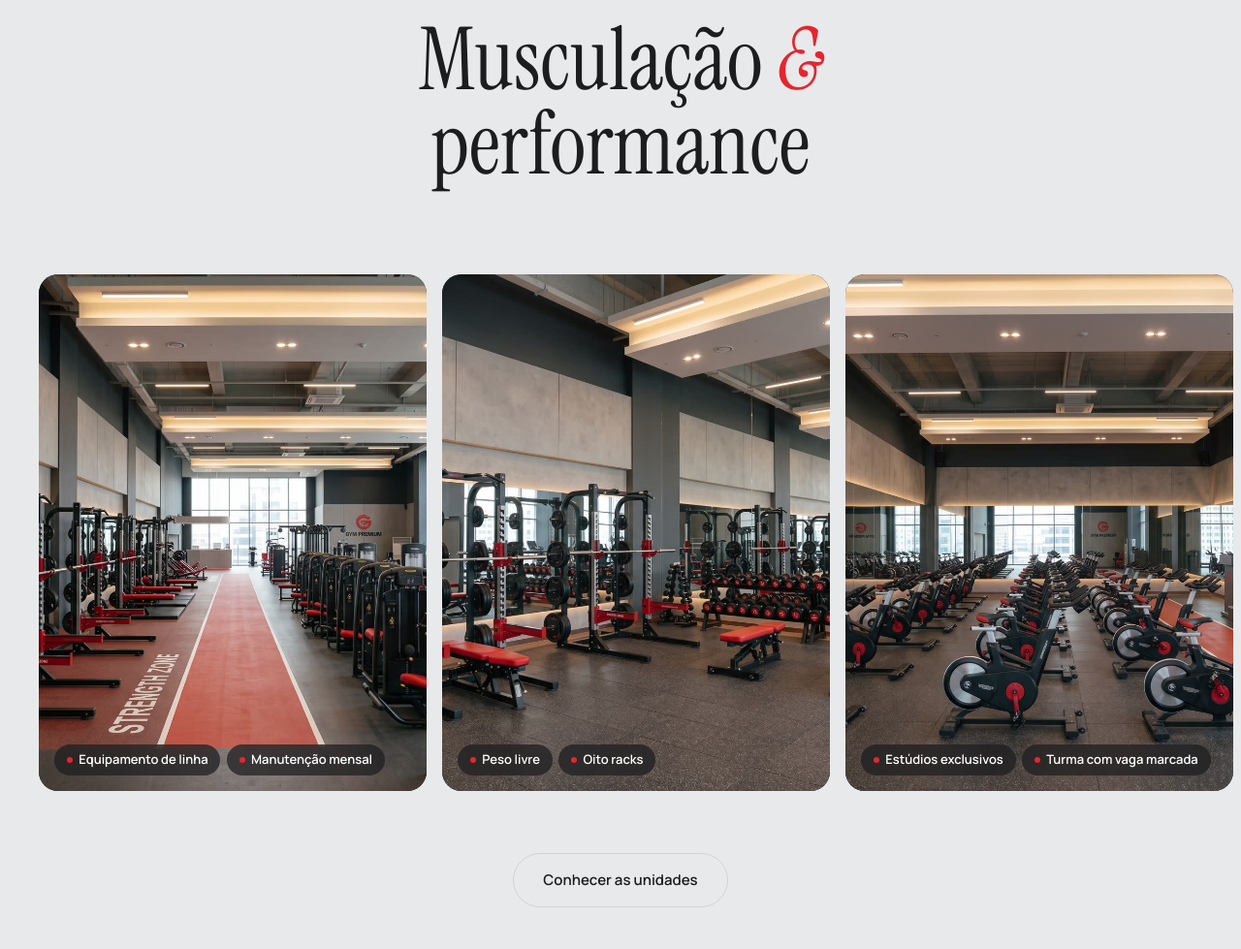
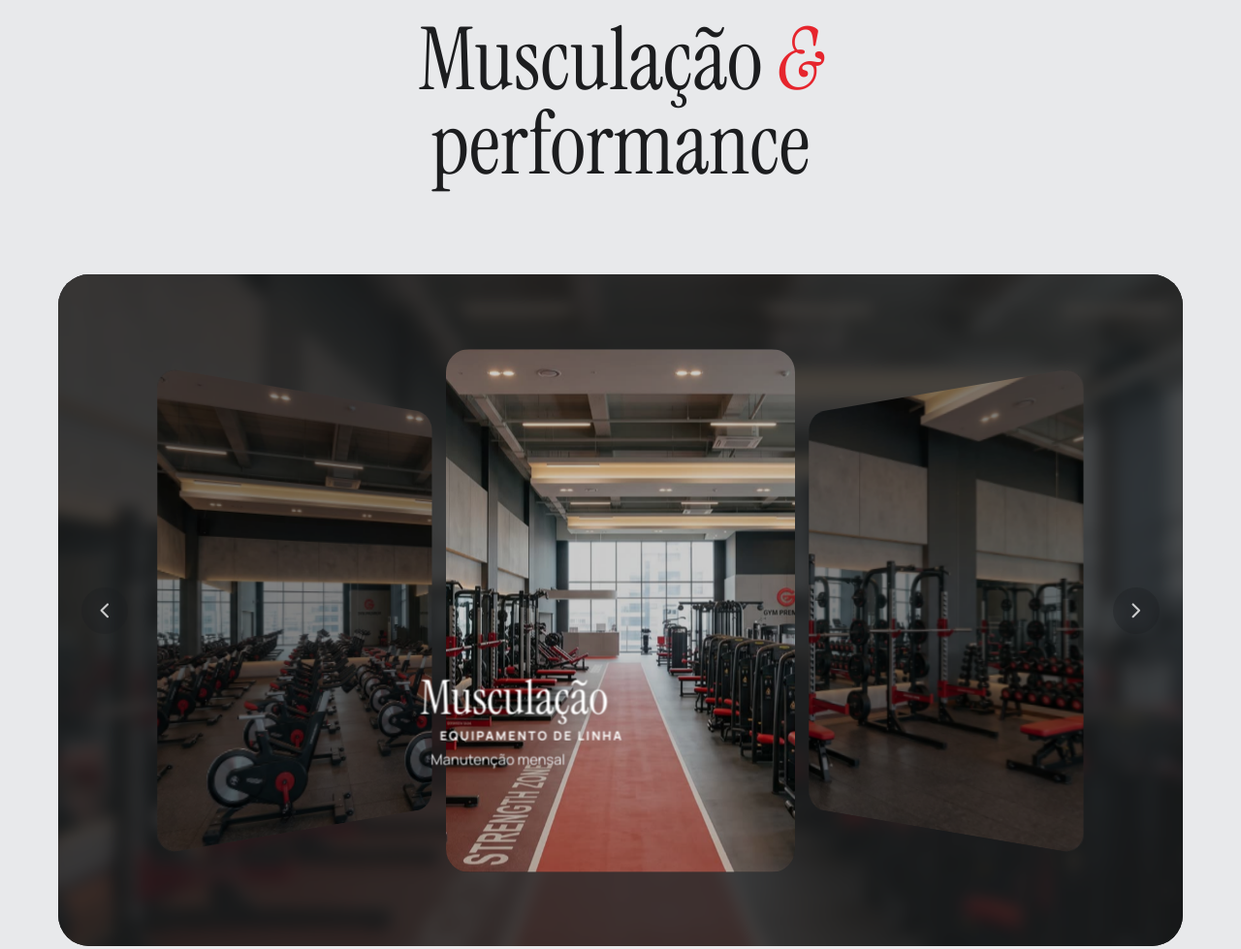
Before and after one commit to LuanTreuke/Academia-Modelo4, a plain HTML site: page index.html in a window 1280 px wide. Shown: the part 1683-2662 px from the top of the page at 97% size. Drawn offline with Linux system fonts and the light colour scheme.

Commit message:
Troca a vitrine com rolagem por um carrossel 3D
A secao Musculacao & performance agora mostra as fotos num carrossel com
a foto do centro ampliada e inclinando com o mouse, as vizinhas giradas
para os lados e o fundo desfocado trocando junto. A barra de rolagem
saiu: a troca e pelas setas, pelo teclado ou deslizando o dedo.

Efeito adaptado do Voyage Slider, sem a tela de carregamento e sem
dependencias externas.

Co-Authored-By: Claude Opus 5 <noreply@anthropic.com>

```diff
--- a/assets/css/secoes.css
+++ b/assets/css/secoes.css
@@ -164,69 +164,265 @@
   color: var(--cor-acento);
 }
 
+/* Carrossel 3D montado por vitrine.js. A foto do centro fica maior e
+   inclina com o mouse; as vizinhas giram para os lados. Sem barra de
+   rolagem: a troca é pelas setas, pelo teclado ou deslizando o dedo.
+   Slides, textos e fundos ficam empilhados na mesma célula do grid e só
+   mudam de posição pelos atributos data-atual, data-proximo,
+   data-anterior e data-oculto. */
 .vitrine {
-  display: flex;
-  gap: var(--e-2);
-  overflow-x: auto;
-  scroll-snap-type: x mandatory;
-  padding-inline: max(
-    clamp(1.25rem, 4vw, 2.5rem),
-    calc((100vw - var(--largura-max)) / 2)
+  --slide-largura: clamp(170px, 24vw, 300px);
+  --slide-proporcao: 2 / 3;
+  --vitrine-duracao: 800ms;
+  --vitrine-curva: ease;
+  --vitrine-margem: clamp(1.25rem, 4vw, 2.5rem);
+
+  position: relative;
+  isolation: isolate;
+  display: grid;
+  place-items: center;
+  width: min(
+    calc(100% - 2 * var(--vitrine-margem)),
+    calc(var(--largura-max) - 5rem)
   );
-  scroll-padding-inline: max(
-    clamp(1.25rem, 4vw, 2.5rem),
-    calc((100vw - var(--largura-max)) / 2)
-  );
-  padding-bottom: var(--e-2);
-  scrollbar-width: thin;
+  /* a foto do centro tem escala 1.2 e proporção 2:3, logo 1.8x a largura */
+  min-height: calc(var(--slide-largura) * 1.8 + clamp(6rem, 12vw, 10rem));
+  margin-inline: auto;
+  overflow: hidden;
+  border-radius: var(--raio-grande);
+  background: var(--grafite);
+  color: #fff;
+  touch-action: pan-y;
+  user-select: none;
 }
 
-.vitrine__item {
+.vitrine__slides,
+.vitrine__infos {
+  grid-area: 1 / 1;
+  display: grid;
+  place-items: center;
+  width: 100%;
+  height: 100%;
+  pointer-events: none;
+}
+
+.vitrine__slides > *,
+.vitrine__infos > * {
+  grid-area: 1 / 1;
+}
+
+/* Fundo: a foto atual, ampliada, desfocada e escurecida */
+.vitrine__fundos {
+  position: absolute;
+  inset: 0;
+  z-index: -1;
+  pointer-events: none;
+}
+
+.vitrine__fundo {
+  position: absolute;
+  inset: -20%;
+  background-size: cover;
+  background-position: center;
+  filter: blur(8px);
+  transition: opacity var(--vitrine-duracao) ease,
+    transform var(--vitrine-duracao) ease;
+}
+
+.vitrine__fundo::after {
+  content: '';
+  position: absolute;
+  inset: 0;
+  background: color-mix(in srgb, var(--grafite) 80%, transparent);
+}
+
+.vitrine__fundo:not([data-atual]) {
+  opacity: 0;
+}
+
+.vitrine__fundo[data-anterior] {
+  transform: translateX(-10%);
+}
+
+.vitrine__fundo[data-proximo] {
+  transform: translateX(10%);
+}
+
+/* Slides */
+.vitrine__slide {
+  width: var(--slide-largura);
+  aspect-ratio: var(--slide-proporcao);
+  transform: perspective(1000px) translate3d(var(--slide-x, 0px), 0, 0)
+    rotateY(var(--slide-giro, 0deg)) scale(var(--slide-escala, 1));
+  transition: transform var(--vitrine-duracao) var(--vitrine-curva),
+    opacity var(--vitrine-duracao) var(--vitrine-curva);
+}
+
+.vitrine__slide[data-atual] {
+  --slide-escala: 1.2;
+  pointer-events: auto;
+}
+
+.vitrine__slide[data-proximo] {
+  --slide-x: calc(var(--slide-largura) * 1.07);
+  --slide-giro: -45deg;
+}
+
+.vitrine__slide[data-anterior] {
+  --slide-x: calc(var(--slide-largura) * -1.07);
+  --slide-giro: 45deg;
+}
+
+.vitrine__slide[data-oculto] {
+  --slide-escala: 0.8;
+  opacity: 0;
+}
+
+/* As variáveis --inclina-* e --foto-* são animadas por vitrine.js */
+.vitrine__slide-interno,
+.vitrine__info-interno {
   position: relative;
-  flex: 0 0 min(80vw, 400px);
-  aspect-ratio: 3 / 4;
-  scroll-snap-align: start;
+  width: 100%;
+  height: 100%;
+  transform-style: preserve-3d;
+  transform: rotateX(var(--inclina-x, 0deg)) rotateY(var(--inclina-y, 0deg));
+}
+
+.vitrine__moldura {
+  position: relative;
+  width: 100%;
+  height: 100%;
+  overflow: hidden;
   border-radius: var(--raio);
-  overflow: hidden;
   background: var(--grafite-alto);
 }
 
-.vitrine__item img {
+.vitrine__foto {
+  position: absolute;
+  top: 50%;
+  left: 50%;
   width: 100%;
   height: 100%;
   object-fit: cover;
+  filter: brightness(0.5);
+  transform: translate(-50%, -50%) scale(1.25)
+    translate3d(var(--foto-x, 0%), var(--foto-y, 0%), 0);
+  transition: filter var(--vitrine-duracao) var(--vitrine-curva);
 }
 
-.vitrine__etiquetas {
-  position: absolute;
-  left: var(--e-2);
-  bottom: var(--e-2);
-  right: var(--e-2);
-  display: flex;
-  flex-wrap: wrap;
-  gap: 0.4rem;
+.vitrine__slide[data-atual] .vitrine__foto {
+  filter: brightness(0.8);
 }
 
-.etiqueta {
-  display: inline-flex;
-  align-items: center;
-  gap: 0.4rem;
-  padding: 0.35rem 0.8rem;
-  font-size: 0.8125rem;
-  font-weight: 600;
-  color: #fff;
-  background: color-mix(in srgb, var(--grafite) 72%, transparent);
-  backdrop-filter: blur(6px);
-  border-radius: 999px;
+/* Textos sobre a foto do centro */
+.vitrine__info {
+  position: relative;
+  z-index: 100;
+  width: var(--slide-largura);
+  aspect-ratio: var(--slide-proporcao);
+  perspective: 800px;
 }
 
-.etiqueta::before {
-  content: '';
-  width: 6px;
-  height: 6px;
+.vitrine__textos {
+  position: absolute;
+  left: -15%;
+  bottom: 15%;
+  transform: translateZ(45px);
+  text-shadow: 0 2px 18px rgba(0, 0, 0, 0.45);
+}
+
+.vitrine__texto {
+  overflow: hidden;
+  padding-bottom: 0.08em;
+}
+
+.vitrine__texto span {
+  display: block;
+  white-space: nowrap;
+  transition: opacity var(--vitrine-duracao) var(--vitrine-curva),
+    transform var(--vitrine-duracao) var(--vitrine-curva);
+}
+
+.vitrine__info[data-atual] .vitrine__texto span {
+  opacity: 1;
+  transform: translate3d(0, 0, 0);
+  transition-delay: 250ms;
+}
+
+.vitrine__info:not([data-atual]) .vitrine__texto span {
+  opacity: 0;
+  transform: translate3d(0, 100%, 0);
+  transition-delay: 0ms;
+}
+
+.vitrine__titulo {
+  font-family: var(--fonte-display);
+  font-size: clamp(2.25rem, 3.6vw, 3.25rem);
+  line-height: 1.05;
+}
+
+.vitrine__subtitulo {
+  margin-left: clamp(0.75rem, 1.5vw, 1.25rem);
+  font-size: var(--t-miudo);
+  font-weight: 700;
+  letter-spacing: 0.16em;
+  text-transform: uppercase;
+}
+
+.vitrine__descricao {
+  margin-left: clamp(0.4rem, 0.8vw, 0.65rem);
+  font-size: 0.875rem;
+  color: var(--cinza-claro);
+}
+
+/* Setas */
+.vitrine__seta {
+  position: absolute;
+  top: 50%;
+  z-index: 200;
+  display: inline-grid;
+  place-items: center;
+  width: 3rem;
+  height: 3rem;
   border-radius: 50%;
+  color: #fff;
+  background: color-mix(in srgb, var(--grafite) 45%, transparent);
+  opacity: 0.75;
+  transform: translateY(-50%);
+  transition: opacity 0.25s, background-color 0.25s;
+}
+
+.vitrine__seta:hover {
+  opacity: 1;
   background: var(--cor-acento);
-  flex: none;
+}
+
+.vitrine__seta--anterior {
+  left: clamp(0.5rem, 2vw, 1.5rem);
+}
+
+.vitrine__seta--proxima {
+  right: clamp(0.5rem, 2vw, 1.5rem);
+}
+
+.vitrine__seta svg {
+  width: 1.6rem;
+  height: 1.6rem;
+  fill: none;
+  stroke: currentColor;
+  stroke-width: 2;
+  stroke-linecap: round;
+  stroke-linejoin: round;
+}
+
+/* Anuncia a foto nova para leitor de tela, sem aparecer na tela */
+.vitrine__status {
+  position: absolute;
+  width: 1px;
+  height: 1px;
+  overflow: hidden;
+  clip-path: inset(50%);
+  white-space: nowrap;
 }
 
 /* -------------------------------------------------------- 5. MODALIDADES */
--- a/assets/js/conteudo.js
+++ b/assets/js/conteudo.js
@@ -1,6 +1,7 @@
 /**
  * Preenche tudo que vem direto de dados.js: identidade, hero, manifesto,
- * declaração, vitrine, modalidades, unidades, planos, app e rodapé.
+ * declaração, modalidades, unidades, planos, app e rodapé.
+ * A vitrine, que é interativa, fica em vitrine.js.
  */
 import { comDestaque, criar, linkZap, moeda } from './util.js';
 
@@ -96,37 +97,6 @@ function desenharDeclaracao(dados) {
     if (indice > 0) raiz.append(criar('em', { texto: '&' }));
     raiz.append(document.createTextNode(parte));
   });
-}
-
-function desenharVitrine(dados) {
-  const raiz = document.querySelector('[data-vitrine]');
-  if (!raiz) return;
-
-  for (const item of dados.vitrine) {
-    const figura = criar('figure', { classe: 'vitrine__item' });
-
-    const foto = criar('img', {
-      src: item.imagem,
-      alt: item.alt,
-      loading: 'lazy',
-      decoding: 'async',
-    });
-    // Foto que falta some, mas o bloco continua com as etiquetas.
-    foto.addEventListener('error', () => foto.remove());
-
-    figura.append(
-      foto,
-      criar(
-        'figcaption',
-        { classe: 'vitrine__etiquetas' },
-        item.etiquetas.map((texto) =>
-          criar('span', { classe: 'etiqueta', texto }),
-        ),
-      ),
-    );
-    raiz.append(figura);
-  }
-  raiz.hidden = false;
 }
 
 function desenharModalidades(dados) {
@@ -282,7 +252,6 @@ export function iniciar(dados) {
   aplicarIdentidade(dados);
   desenharManifesto(dados);
   desenharDeclaracao(dados);
-  desenharVitrine(dados);
   desenharModalidades(dados);
   desenharUnidades(dados);
   desenharPlanos(dados);
--- a/assets/js/dados.js
+++ b/assets/js/dados.js
@@ -45,22 +45,30 @@ export const ACADEMIA = {
 
   declaracao: 'Musculação & performance',
 
-  // As etiquetas aparecem sobre cada foto do carrossel.
+  // Carrossel 3D. Aceita quantas fotos quiser; título, subtítulo e
+  // descrição aparecem sobre a foto do centro. Títulos curtos, de uma ou
+  // duas palavras, cabem melhor no celular.
   vitrine: [
     {
       imagem: 'assets/img/sala-1.jpg',
       alt: 'Corredor central entre fileiras de aparelhos de musculação',
-      etiquetas: ['Equipamento de linha', 'Manutenção mensal'],
+      titulo: 'Musculação',
+      subtitulo: 'Equipamento de linha',
+      descricao: 'Manutenção mensal',
     },
     {
       imagem: 'assets/img/sala-2.jpg',
       alt: 'Área de peso livre com racks de agachamento e halteres',
-      etiquetas: ['Peso livre', 'Oito racks'],
+      titulo: 'Peso livre',
+      subtitulo: 'Oito racks',
+      descricao: 'Halteres e anilhas à vontade',
     },
     {
       imagem: 'assets/img/sala-3.jpg',
       alt: 'Estúdio de aulas coletivas com bikes de spinning',
-      etiquetas: ['Estúdios exclusivos', 'Turma com vaga marcada'],
+      titulo: 'Estúdios',
+      subtitulo: 'Exclusivos',
+      descricao: 'Turma com vaga marcada',
     },
   ],
   vitrineBotao: 'Conhecer as unidades',
--- a/assets/js/principal.js
+++ b/assets/js/principal.js
@@ -5,5 +5,7 @@
  */
 import { ACADEMIA } from './dados.js';
 import * as conteudo from './conteudo.js';
+import { desenharVitrine } from './vitrine.js';
 
 conteudo.iniciar(ACADEMIA);
+desenharVitrine(ACADEMIA);
--- /dev/null
+++ b/assets/js/vitrine.js
@@ -0,0 +1,224 @@
+/**
+ * Vitrine em carrossel 3D: a foto atual fica no centro e maior, as
+ * vizinhas giram para os lados e o fundo do palco troca junto, desfocado.
+ * A foto do centro inclina seguindo o mouse.
+ *
+ * Funciona com qualquer quantidade de fotos em dados.js. A troca é pelas
+ * setas, pelas setas do teclado ou deslizando o dedo — não há barra de
+ * rolagem.
+ *
+ * Efeito adaptado do Voyage Slider (github.com/devloop01/voyage-slider).
+ */
+import { criar } from './util.js';
+
+const ESTADOS = ['data-atual', 'data-proximo', 'data-anterior', 'data-oculto'];
+
+// Distância mínima, em pixels, para um toque virar troca de foto.
+const DESLIZE_MINIMO = 40;
+
+const circular = (n, total) => ((n % total) + total) % total;
+
+function seta(caminho) {
+  const NS = 'http://www.w3.org/2000/svg';
+  const svg = document.createElementNS(NS, 'svg');
+  svg.setAttribute('viewBox', '0 0 24 24');
+  svg.setAttribute('aria-hidden', 'true');
+  const traco = document.createElementNS(NS, 'path');
+  traco.setAttribute('d', caminho);
+  svg.append(traco);
+  return svg;
+}
+
+/**
+ * Inclina a foto seguindo o mouse, com atraso suave. O laço de animação
+ * só roda enquanto há movimento; parado, não gasta quadro nenhum.
+ * Devolve uma função que zera a inclinação.
+ */
+function inclinar(slide, alvos) {
+  const atual = { x: 0, y: 0, fotoX: 0, fotoY: 0 };
+  const destino = { x: 0, y: 0, fotoX: 0, fotoY: 0 };
+  let suavidade = 0.06;
+  let quadro = 0;
+
+  const passo = () => {
+    let parado = true;
+    for (const chave of Object.keys(atual)) {
+      atual[chave] += (destino[chave] - atual[chave]) * suavidade;
+      if (Math.abs(destino[chave] - atual[chave]) < 0.01) atual[chave] = destino[chave];
+      else parado = false;
+    }
+    for (const el of alvos) {
+      el.style.setProperty('--inclina-x', `${atual.x.toFixed(2)}deg`);
+      el.style.setProperty('--inclina-y', `${atual.y.toFixed(2)}deg`);
+      el.style.setProperty('--foto-x', `${atual.fotoX.toFixed(2)}%`);
+      el.style.setProperty('--foto-y', `${atual.fotoY.toFixed(2)}%`);
+    }
+    quadro = parado ? 0 : requestAnimationFrame(passo);
+  };
+
+  const animar = () => {
+    if (!quadro) quadro = requestAnimationFrame(passo);
+  };
+
+  const soltar = () => {
+    suavidade = 0.06;
+    Object.assign(destino, { x: 0, y: 0, fotoX: 0, fotoY: 0 });
+    animar();
+  };
+
+  if (window.matchMedia('(prefers-reduced-motion: reduce)').matches) {
+    return soltar;
+  }
+
+  slide.addEventListener('pointermove', (evento) => {
+    if (evento.pointerType !== 'mouse') return;
+    const caixa = slide.getBoundingClientRect();
+    const dx = (evento.clientX - caixa.left - caixa.width / 2) / (Math.PI * 3);
+    const dy = -(evento.clientY - caixa.top - caixa.height / 2) / (Math.PI * 4);
+
+    suavidade = 0.1;
+    Object.assign(destino, { x: dy, y: dx, fotoX: -dx * 0.3, fotoY: dy * 0.3 });
+    animar();
+  });
+  slide.addEventListener('pointerleave', soltar);
+
+  return soltar;
+}
+
+function linhaDeTexto(classe, texto) {
+  if (!texto) return null;
+  return criar('p', { classe: `vitrine__texto ${classe}` }, [
+    criar('span', { texto }),
+  ]);
+}
+
+export function desenharVitrine(dados) {
+  const raiz = document.querySelector('[data-vitrine]');
+  const fotos = dados.vitrine || [];
+  if (!raiz || !fotos.length) return;
+
+  const total = fotos.length;
+  const fundos = criar('div', { classe: 'vitrine__fundos', 'aria-hidden': 'true' });
+  const slides = criar('div', { classe: 'vitrine__slides' });
+  const infos = criar('div', { classe: 'vitrine__infos' });
+  const status = criar('p', { classe: 'vitrine__status', 'aria-live': 'polite' });
+
+  const itens = fotos.map((item) => {
+    const foto = criar('img', {
+      classe: 'vitrine__foto',
+      src: item.imagem,
+      alt: item.alt,
+      loading: 'lazy',
+      decoding: 'async',
+      draggable: 'false',
+    });
+    // Foto que falta some, mas o bloco continua com os textos.
+    foto.addEventListener('error', () => foto.remove());
+
+    // A imagem vai direto no style, e não numa variável CSS: url() relativa
+    // dentro de variável é resolvida a partir da pasta do CSS, não da página.
+    const fundo = criar('div', { classe: 'vitrine__fundo' });
+    fundo.style.backgroundImage = `url(${JSON.stringify(item.imagem)})`;
+
+    const slideInterno = criar('div', { classe: 'vitrine__slide-interno' }, [
+      criar('div', { classe: 'vitrine__moldura' }, [foto]),
+    ]);
+    const slide = criar('div', { classe: 'vitrine__slide' }, [slideInterno]);
+
+    const infoInterno = criar('div', { classe: 'vitrine__info-interno' }, [
+      criar('div', { classe: 'vitrine__textos' }, [
+        linhaDeTexto('vitrine__titulo', item.titulo),
+        linhaDeTexto('vitrine__subtitulo', item.subtitulo),
+        linhaDeTexto('vitrine__descricao', item.descricao),
+      ]),
+    ]);
+    const info = criar('div', { classe: 'vitrine__info' }, [infoInterno]);
+
+    fundos.append(fundo);
+    slides.append(slide);
+    infos.append(info);
+
+    return { slide, info, fundo, soltar: inclinar(slide, [slideInterno, infoInterno]) };
+  });
+
+  let indice = 0;
+
+  function mostrar(novo, direcao = 0) {
+    const antigo = indice;
+    indice = circular(novo, total);
+
+    itens.forEach((item, i) => {
+      const distancia = circular(i - indice, total);
+      let estado = 'data-oculto';
+      if (distancia === 0) estado = 'data-atual';
+      else if (distancia === 1) estado = 'data-proximo';
+      else if (distancia === total - 1) estado = 'data-anterior';
+
+      for (const el of [item.slide, item.info, item.fundo]) {
+        for (const nome of ESTADOS) el.removeAttribute(nome);
+        el.setAttribute(estado, '');
+      }
+      item.slide.setAttribute('aria-hidden', String(distancia !== 0));
+      item.info.setAttribute('aria-hidden', String(distancia !== 0));
+
+      // A foto que sai do centro passa por cima das outras; a que cruza o
+      // palco de um lado ao outro passa por baixo.
+      if (direcao && i === antigo) item.slide.style.zIndex = '30';
+      else item.slide.style.zIndex = distancia === 0 ? '20' : '10';
+    });
+
+    if (!direcao) return;
+    itens[antigo].soltar();
+    const atual = fotos[indice];
+    status.textContent = `${atual.titulo || atual.alt}, foto ${indice + 1} de ${total}`;
+  }
+
+  const voltar = () => mostrar(indice - 1, -1);
+  const avancar = () => mostrar(indice + 1, 1);
+
+  raiz.setAttribute('role', 'region');
+  raiz.setAttribute('aria-roledescription', 'carrossel');
+  raiz.setAttribute('aria-label', 'Fotos da estrutura');
+  raiz.append(fundos, slides, infos, status);
+
+  if (total > 1) {
+    const anterior = criar(
+      'button',
+      { classe: 'vitrine__seta vitrine__seta--anterior', type: 'button', 'aria-label': 'Foto anterior' },
+      [seta('m15 18-6-6 6-6')],
+    );
+    const proxima = criar(
+      'button',
+      { classe: 'vitrine__seta vitrine__seta--proxima', type: 'button', 'aria-label': 'Próxima foto' },
+      [seta('m9 18 6-6-6-6')],
+    );
+    anterior.addEventListener('click', voltar);
+    proxima.addEventListener('click', avancar);
+    raiz.append(anterior, proxima);
+
+    raiz.addEventListener('keydown', (evento) => {
+      if (evento.key === 'ArrowLeft') voltar();
+      else if (evento.key === 'ArrowRight') avancar();
+      else return;
+      evento.preventDefault();
+    });
+
+    let inicioX = null;
+    raiz.addEventListener('pointerdown', (evento) => {
+      if (evento.pointerType !== 'mouse') inicioX = evento.clientX;
+    });
+    raiz.addEventListener('pointerup', (evento) => {
+      if (inicioX === null) return;
+      const deslize = evento.clientX - inicioX;
+      inicioX = null;
+      if (deslize <= -DESLIZE_MINIMO) avancar();
+      else if (deslize >= DESLIZE_MINIMO) voltar();
+    });
+    raiz.addEventListener('pointercancel', () => {
+      inicioX = null;
+    });
+  }
+
+  mostrar(0);
+  raiz.hidden = false;
+}
```
Also changed, not shown: 1 other file.
